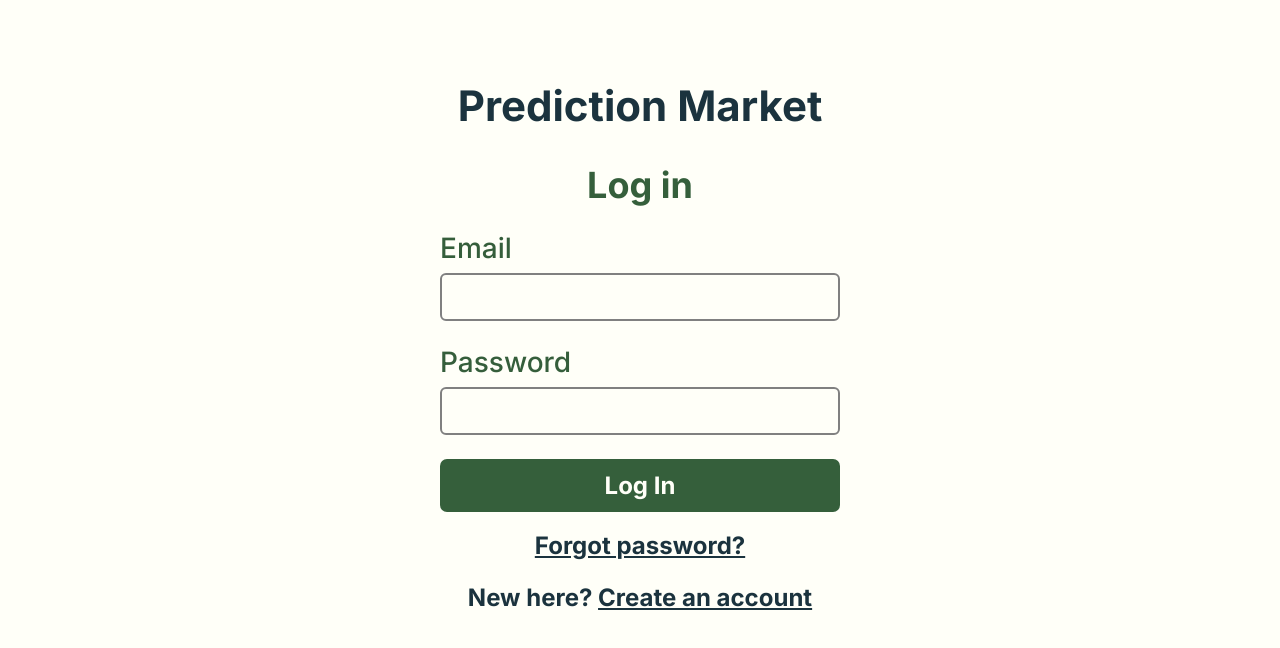
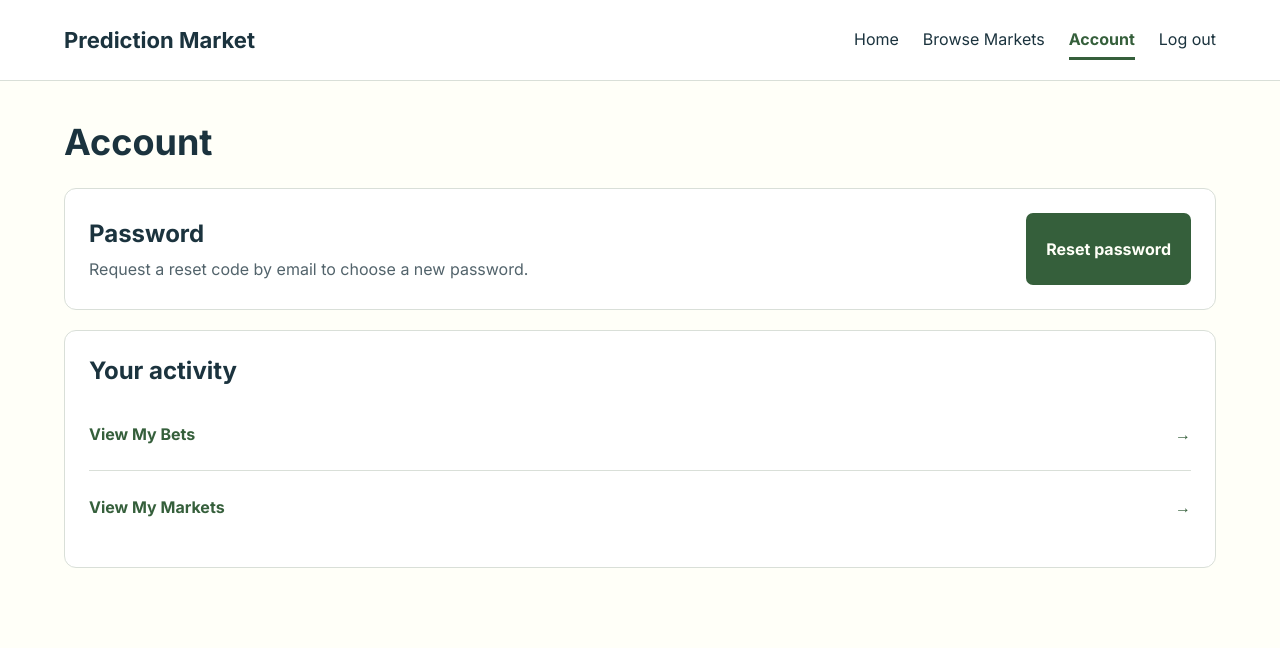
Before and after one commit to jbear05/prediction-market, a React (Vite) app in the folder frontend/: page /account in a window 1280 px wide. Before the commit this address led to /login. Shown: the top 648 px of the page. Built offline with nearby package versions, Linux system fonts and the light colour scheme; sample sign-in values are in the browser's storage.

Commit message:
Add Account page with password reset and activity section

```diff
--- /dev/null
+++ b/frontend/src/account.tsx
@@ -0,0 +1,69 @@
+import { Link, useNavigate } from "react-router";
+import "./home.css";
+
+export default function Account() {
+  const navigate = useNavigate();
+
+  function handleLogout() {
+    sessionStorage.removeItem("authToken");
+    navigate("/login", { replace: true });
+  }
+
+  return (
+    <>
+      <header className="site-header">
+        <nav className="site-nav" aria-label="Main navigation">
+          <Link className="site-brand" to="/">Prediction Market</Link>
+
+          <div className="site-nav-links">
+            <Link className="nav-link" to="/">Home</Link>
+            <Link className="nav-link" to="/browse-markets">Browse Markets</Link>
+            <Link className="nav-link active" to="/account" aria-current="page">
+              Account
+            </Link>
+            <button className="nav-link" type="button" onClick={handleLogout}>
+              Log out
+            </button>
+          </div>
+        </nav>
+      </header>
+
+      <main className="home-page">
+        <header className="home-heading">
+          <h1>Account</h1>
+        </header>
+
+        <div className="account-cards">
+          <section
+            className="account-card account-password"
+            aria-labelledby="account-password-heading"
+          >
+            <div>
+              <h2 id="account-password-heading">Password</h2>
+              <p>Request a reset code by email to choose a new password.</p>
+            </div>
+            <Link className="account-reset" to="/forgot-password">
+              Reset password
+            </Link>
+          </section>
+
+          <section className="account-card" aria-labelledby="account-activity-heading">
+            <h2 id="account-activity-heading">Your activity</h2>
+            <ul className="account-activity">
+              <li>
+                <Link to="/#my-bets-heading">
+                  View My Bets <span aria-hidden="true">→</span>
+                </Link>
+              </li>
+              <li>
+                <Link to="/#my-markets-heading">
+                  View My Markets <span aria-hidden="true">→</span>
+                </Link>
+              </li>
+            </ul>
+          </section>
+        </div>
+      </main>
+    </>
+  );
+}
--- a/frontend/src/browseMarkets.tsx
+++ b/frontend/src/browseMarkets.tsx
@@ -88,9 +88,9 @@ export default function BrowseMarkets() {
             >
               Browse Markets
             </Link>
-            <button className="nav-link" type="button" disabled>
+            <Link className="nav-link" to="/account">
               Account
-            </button>
+            </Link>
             <button className="nav-link" type="button" onClick={handleLogout}>
               Log out
             </button>
--- a/frontend/src/home.css
+++ b/frontend/src/home.css
@@ -443,3 +443,88 @@
   margin-top: 0;
   padding: 8px 16px;
 }
+
+/* Account page */
+.account-cards {
+  display: grid;
+  gap: 20px;
+}
+
+.account-card {
+  padding: 24px;
+  border: 1px solid #d9dfd8;
+  border-radius: 12px;
+  background: #ffffff;
+}
+
+.account-card h2 {
+  margin: 0;
+  font-size: 24px;
+  line-height: 1.3;
+}
+
+.account-password {
+  display: flex;
+  flex-wrap: wrap;
+  align-items: center;
+  justify-content: space-between;
+  gap: 16px 24px;
+}
+
+.account-password p {
+  margin: 8px 0 0;
+  color: #52636b;
+  line-height: 1.5;
+}
+
+.account-reset {
+  display: inline-flex;
+  align-items: center;
+  min-height: 48px;
+  padding: 12px 20px;
+  border-radius: 7px;
+  background: #355f3b;
+  color: #fffff8;
+  font-weight: 600;
+  text-decoration: none;
+}
+
+.account-reset:hover {
+  background: #294b2e;
+}
+
+.account-activity {
+  margin: 12px 0 0;
+  padding: 0;
+  list-style: none;
+}
+
+.account-activity li + li {
+  border-top: 1px solid #d9dfd8;
+}
+
+.account-activity a {
+  display: flex;
+  align-items: center;
+  justify-content: space-between;
+  min-height: 48px;
+  padding: 12px 0;
+  color: #355f3b;
+  font-weight: 600;
+  text-decoration: none;
+}
+
+.account-activity a:hover {
+  text-decoration: underline;
+}
+
+@media (max-width: 600px) {
+  .account-card {
+    padding: 20px;
+  }
+
+  .account-password {
+    flex-direction: column;
+    align-items: flex-start;
+  }
+}
--- a/frontend/src/home.tsx
+++ b/frontend/src/home.tsx
@@ -1,13 +1,22 @@
-import { Link, useNavigate } from "react-router";
+import { Link, useNavigate, useLocation } from "react-router";
 import "./home.css";
 import { useEffect, useRef, useState } from "react";
 import { claimDailyCoins, getBalance, getDailyClaimStatus, getWagers}
 from "./homeAPI";
 import type { Wager } from "./homeAPI";
 
+
 export default function Home() {
   const navigate = useNavigate();
+  const { hash } = useLocation();
 
+  useEffect(() => {
+    if (!hash) return;
+
+    const heading = document.getElementById(hash.slice(1));
+    heading?.scrollIntoView({ block: "start" });
+    heading?.focus({ preventScroll: true });
+  }, [hash]);
   function handleLogout() {
     sessionStorage.removeItem("authToken");
     navigate("/login", { replace: true });
@@ -147,9 +156,9 @@ export default function Home() {
             <Link className="nav-link" to="/browse-markets">
               Browse Markets
             </Link>
-            <button className="nav-link" type="button" disabled>
+            <Link className="nav-link" to="/account">
               Account
-            </button>
+            </Link>
             <button className="nav-link" type="button" onClick={handleLogout}>
               Log out
             </button>
@@ -202,7 +211,7 @@ export default function Home() {
         )}
         {/* wagers will be loaded from the API later */}
         <section className="home-section" aria-labelledby="my-bets-heading">
-          <h2 id="my-bets-heading">My Bets</h2>
+          <h2 id="my-bets-heading" tabIndex={-1}>My Bets</h2>
 
           <div className="section-filters">
             <button
@@ -278,7 +287,7 @@ export default function Home() {
 
         {/* Questions created by this user */}
         <section className="home-section" aria-labelledby="my-markets-heading">
-        <h2 id="my-markets-heading">My Markets</h2>
+        <h2 id="my-markets-heading" tabIndex={-1}>My Markets</h2>
 
         <div className="market-controls">
           <div className="section-filters">
--- a/frontend/src/main.tsx
+++ b/frontend/src/main.tsx
@@ -15,6 +15,7 @@ import ResetPassword from "./resetPassword";
 import VerifyEmail from "./verifyEmail";
 import Home from "./home";
 import BrowseMarkets from "./browseMarkets";
+import Account from "./account";
 
 // read email from the URL and pass it to the verification page
 function VerifyEmailRoute() {
@@ -61,6 +62,7 @@ createRoot(rootElement).render(
         <Route element={<RequireLogin />}>
           <Route path="/" element={<Home />} />
           <Route path="/browse-markets" element={<BrowseMarkets />} />
+          <Route path="/account" element={<Account />} />
         </Route>
 
         <Route path="/login" element={<Login />} />
```
